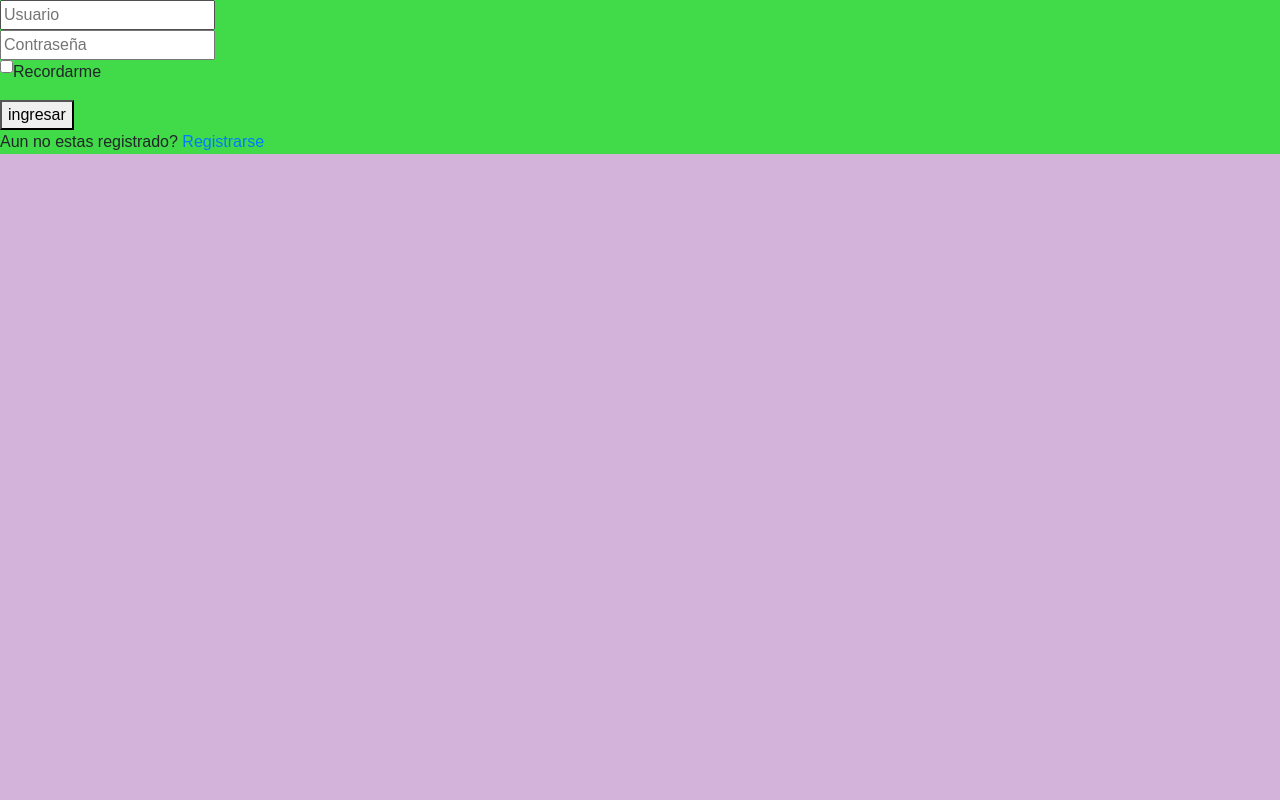
After one commit to Belafu/ZONA-NORTE, a PHP site: page /LOGIN/login2.html in a window 1280 px wide. The commit adds this page. Run offline with PHP 8.4, Linux system fonts and the light colour scheme; some libraries are stand-ins or nearby versions.

Commit message:
creo una carpeta login

```diff
--- /dev/null
+++ b/LOGIN/CSS/style.css
@@ -0,0 +1,21 @@
+*{
+  box-sizing: border-box;
+  }
+body{
+  background-color:rgba(129, 33, 149, 0.34);
+  font-family: arial;
+}
+
+/*formulario login*/
+.login-form{
+  background-color: rgb(65, 218, 72);
+}
+.campo-login, .checkbox-login, .button-ingresar {
+  display: block;
+}
+.recordarme{
+  overflow: hidden;
+}
+.recordarme-login, .checkbox-login{
+  float: left;
+}
--- /dev/null
+++ b/LOGIN/login2.html
@@ -0,0 +1,31 @@
+<html lang="en" dir="ltr">
+  <head>
+    <link rel="stylesheet" href="https://stackpath.bootstrapcdn.com/bootstrap/4.3.1/css/bootstrap.min.css" integrity="sha384-ggOyR0iXCbMQv3Xipma34MD+dH/1fQ784/j6cY/iJTQUOhcWr7x9JvoRxT2MZw1T" crossorigin="anonymous">
+    <link rel="stylesheet" href="https://use.fontawesome.com/releases/v5.8.1/css/all.css" integrity="sha384-50oBUHEmvpQ+1lW4y57PTFmhCaXp0ML5d60M1M7uH2+nqUivzIebhndOJK28anvf" crossorigin="anonymous">
+    <link rel="stylesheet" href="css/style.css">
+    <meta name="viewport" content="width=device-width, initial-scale=1.0">
+    <meta charset="utf-8">
+    <title></title>
+  </head>
+  <body>
+
+
+      <div class="login-page">
+        <form class="login-form" action="mostrarDatossCapturados.php" method="post">
+             <input class="campo-login" id="usuario" name="usuario" type="text" placeholder="Usuario"/>
+             <input class="campo-login" id="pass" type="password" name="pass" placeholder="Contraseña"/>
+                <div class="recordarme">
+                  <input class="checkbox-login" type="checkbox" name="recordar" value="">
+                  <p class="recordarme-login">Recordarme</p>
+                </div>
+             <button class="button-ingresar" type="submit">ingresar</button>
+             <p class="message">Aun no estas registrado?<a class="reg-button" href="registro.php"> Registrarse</a></p>
+        </form>
+      </div>
+
+
+    <script src="https://code.jquery.com/jquery-3.3.1.slim.min.js" integrity="sha384-q8i/X+965DzO0rT7abK41JStQIAqVgRVzpbzo5smXKp4YfRvH+8abtTE1Pi6jizo" crossorigin="anonymous"></script>
+    <script src="https://cdnjs.cloudflare.com/ajax/libs/popper.js/1.14.7/umd/popper.min.js" integrity="sha384-UO2eT0CpHqdSJQ6hJty5KVphtPhzWj9WO1clHTMGa3JDZwrnQq4sF86dIHNDz0W1" crossorigin="anonymous"></script>
+    <script src="https://stackpath.bootstrapcdn.com/bootstrap/4.3.1/js/bootstrap.min.js" integrity="sha384-JjSmVgyd0p3pXB1rRibZUAYoIIy6OrQ6VrjIEaFf/nJGzIxFDsf4x0xIM+B07jRM" crossorigin="anonymous"></script>
+  </body>
+</html>
--- a/css/styleHome.css
+++ b/css/styleHome.css
@@ -49,3 +49,6 @@ a{
   margin-bottom: 20px;
   padding: 5px;
 }
+img{
+  margin-bottom: 20px;
+}
```
Also changed, not shown: css/styleLogin.css (+8 -4 lines), pruebas/registro.html (deleted, +0 -51 lines), pruebas/style.css (deleted, +0 -16 lines).
